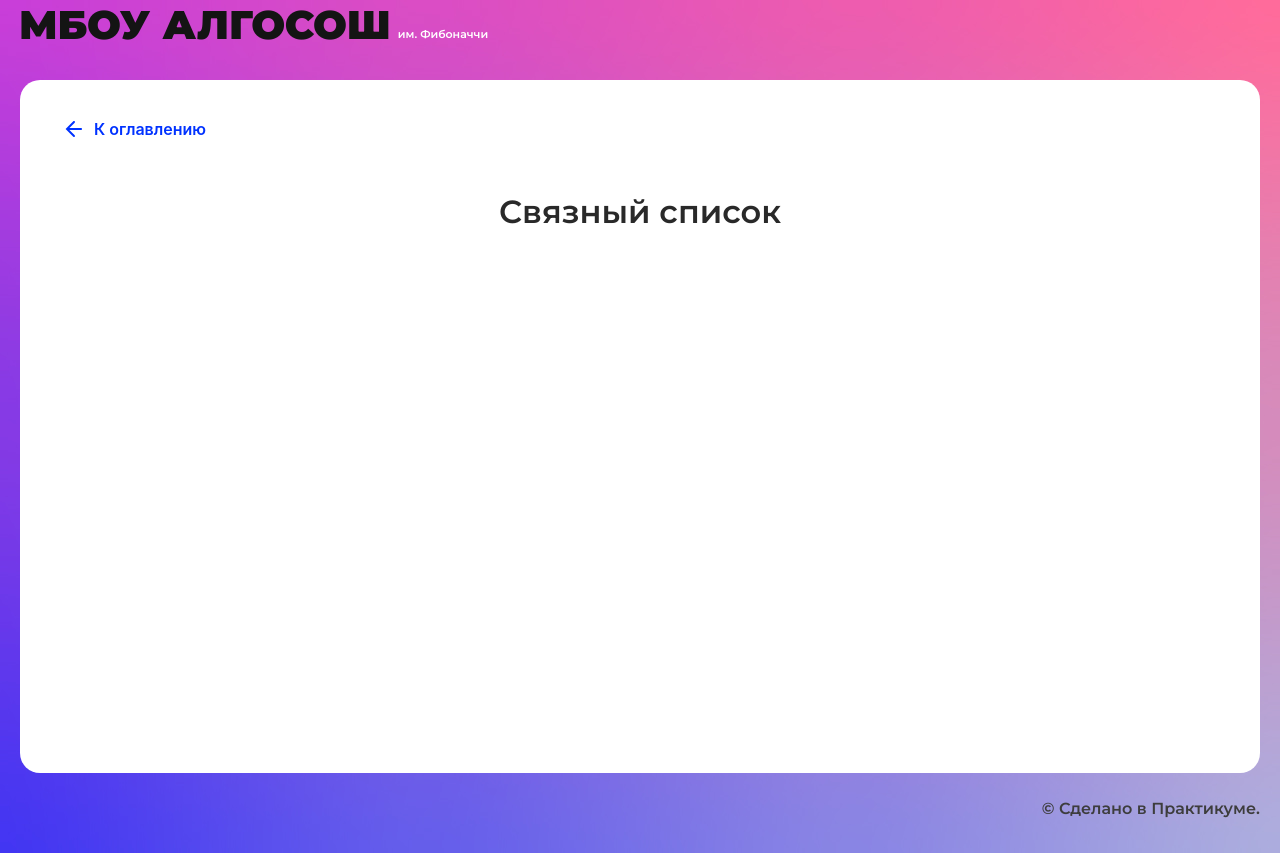
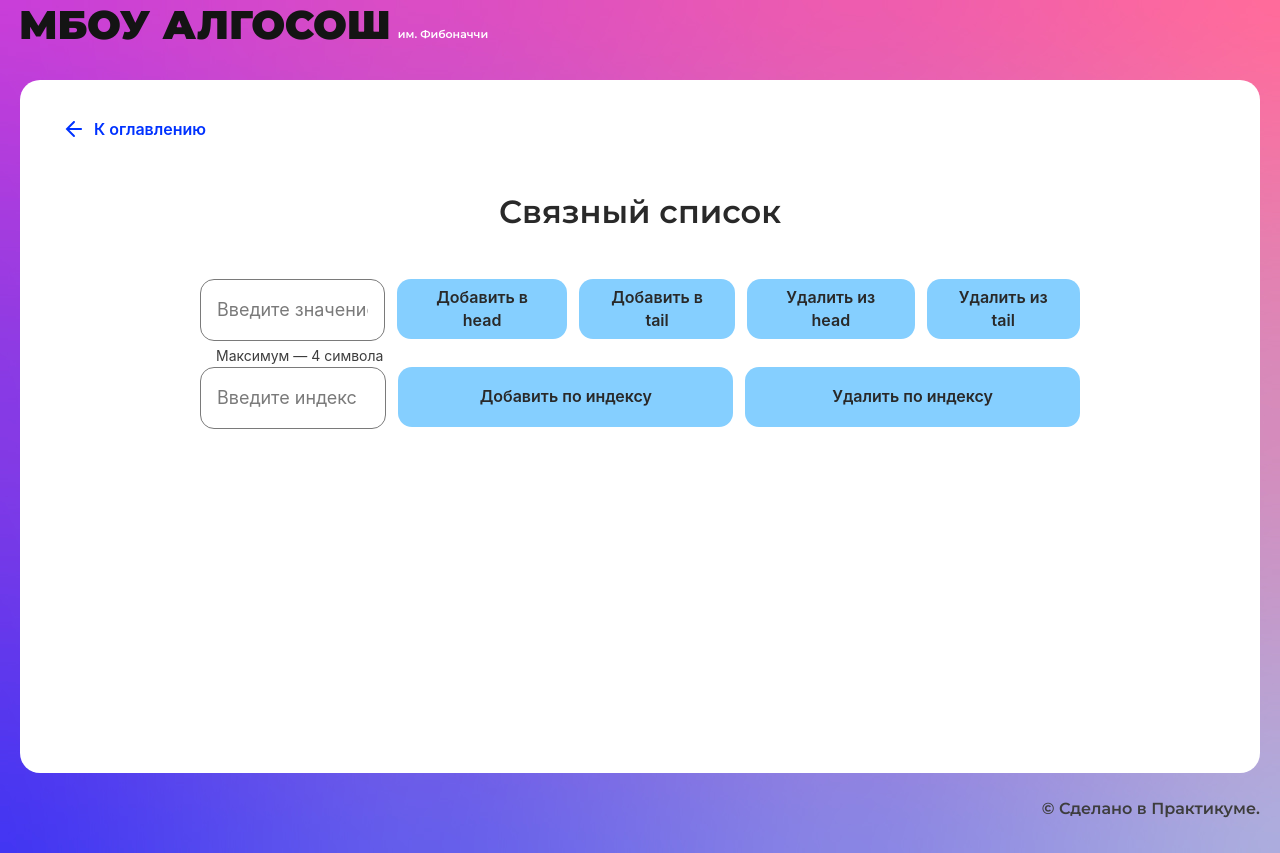
Before and after one commit to anna-vetyugova/algososh, a React (Create React App) app: page /list in a window 1280 px wide. Built offline with nearby package versions, Linux system fonts and the light colour scheme.

Commit message:
fix: third algo

```diff
--- /dev/null
+++ b/src/components/list-page/list-page.module.css
@@ -0,0 +1,18 @@
+.container {
+  display: flex;
+  flex-direction: column;
+  margin: 0 144px;
+  justify-content: center;
+}
+.buttons {
+  display: flex;
+  flex-direction: row;
+  gap: 12px;
+  justify-content: space-between;
+}
+.input {
+  width: 204px;
+}
+.button {
+  width: 362px;
+}
--- a/src/components/list-page/list-page.tsx
+++ b/src/components/list-page/list-page.tsx
@@ -1,10 +1,75 @@
 import React from "react";
 import { SolutionLayout } from "../ui/solution-layout/solution-layout";
+
+import { useState, ChangeEvent } from "react";
+import { Input } from "../ui/input/input";
+import { Button } from "../ui/button/button";
+import { Circle } from "../ui/circle/circle";
+import styles from "../list-page/list-page.module.css";
 
 export const ListPage: React.FC = () => {
   return (
     <SolutionLayout title="Связный список">
-
+      <div className={styles.container}>
+        <div className={styles.buttons}>
+          <Input
+            isLimitText={true}
+            max={4}
+            maxLength={4}
+            placeholder='Введите значение'
+            type={'text'}
+            // onChange={onChange}
+            extraClass={styles.input}
+          />
+          <Button
+            text={"Добавить в head"}
+            // onClick={startAlgorithm}
+            // isLoader={isLoader}
+            // disabled={isDisabled}
+          />
+          <Button
+            text={"Добавить в tail"}
+            // onClick={startAlgorithm}
+            // isLoader={isLoader}
+            // disabled={isDisabled}
+          />
+          <Button
+            text={"Удалить из head"}
+            // onClick={startAlgorithm}
+            // isLoader={isLoader}
+            // disabled={isDisabled}
+          />
+          <Button
+            text={"Удалить из tail"}
+            // onClick={startAlgorithm}
+            // isLoader={isLoader}
+            // disabled={isDisabled}
+          />
+        </div>
+        <div className={styles.buttons}>
+          <Input
+            isLimitText={false}
+            placeholder='Введите индекс'
+            type={'text'}
+            // onChange={onChange}
+            extraClass={styles.input}
+          />
+          <Button
+            text={"Добавить по индексу"}
+            // onClick={startAlgorithm}
+            // isLoader={isLoader}
+            // disabled={isDisabled}
+            extraClass={styles.button}
+          />
+          <Button
+            text={"Удалить по индексу"}
+            // onClick={startAlgorithm}
+            // isLoader={isLoader}
+            // disabled={isDisabled}
+            extraClass={styles.button}
+          />
+        </div>
+    </div>
     </SolutionLayout>
   );
 };
--- a/src/components/queue-page/queue-page.tsx
+++ b/src/components/queue-page/queue-page.tsx
@@ -1,10 +1,95 @@
 import React from "react";
 import { SolutionLayout } from "../ui/solution-layout/solution-layout";
 
+import { useState, ChangeEvent } from "react";
+import { Input } from "../ui/input/input";
+import { Button } from "../ui/button/button";
+import { Circle } from "../ui/circle/circle";
+import styles from "../stack-page/stack-page.module.css";
+
 export const QueuePage: React.FC = () => {
+  const [isLoader, setLoader] = useState(false);
+  const [isDisabled, setDisabled] = useState(false);
+  const [isError, setError] = useState(false);
+
+  const [input, setInput] = useState<number>(0);
+  const [currentStepIndex, setCurrentStepIndex] = useState(0);
+  const [steps, setSteps] = useState<number[] | null>(null);
+
+  const startAlgorithm = () => {
+    // const newSteps: number[] = fibbonacchiNumber(input);
+    // setSteps(newSteps);
+    // setLoader(true);
+    // setCurrentStepIndex(0);
+
+    // console.log(newSteps.length - 1);
+    // let index = 0;
+    // const intervalId = setInterval(() => {
+    //   if (index >= newSteps.length - 1) {
+    //     clearInterval(intervalId);
+    //     setLoader(false);
+    //     return;
+    //   }
+    //   setCurrentStepIndex(++index);
+    // }, 1000);
+  }
+
+  const onChange = (e: ChangeEvent<HTMLInputElement>) => {
+    // if(parseFloat(e.target.value) < 0 || Number.isInteger(parseFloat(e.target.value)) === false) {
+    //   setError(true);
+    //   return
+    // } else {
+    //   setError(false);
+    //   setInput(parseInt(e.target.value));
+    // }
+  }
+
   return (
     <SolutionLayout title="Очередь">
-
+      <div className={styles.container}>
+        <div className={styles.main}>
+          <div className={styles.inputContainer}>
+            <Input
+              isLimitText={true}
+              max={4}
+              maxLength={4}
+              placeholder='Введите текст'
+              type={'text'}
+              onChange={onChange}
+              extraClass={styles.input}
+            />
+            <Button
+              text={"Добавить"}
+              onClick={startAlgorithm}
+              isLoader={isLoader}
+              disabled={isDisabled}
+            />
+            <Button
+              text={"Удалить"}
+              onClick={startAlgorithm}
+              isLoader={isLoader}
+              disabled={isDisabled}
+            />
+          </div>
+          <Button
+            text={"Очистить"}
+            onClick={startAlgorithm}
+            isLoader={isLoader}
+            disabled={isDisabled}
+          />
+        </div>
+        {/* <ul className={styles.circles}>
+          {steps?.map((number, index) => {
+            while(index <= currentStepIndex) {
+              return (
+                <li key={index} className={styles.circle}>
+                  <Circle letter={number.toString()} index={index}/>
+                </li>
+              );
+            }
+          })}
+        </ul> */}
+      </div>
     </SolutionLayout>
   );
 };
--- a/src/components/sorting-page/sorting-page.tsx
+++ b/src/components/sorting-page/sorting-page.tsx
@@ -10,7 +10,8 @@ import { Column } from "../ui/column/column";
 import { useState } from "react";
 import { sortArrayByType } from "./algorithm";
 import { ElementStates } from "../../types/element-states";
-import { getChartStatus } from "../string/algorithm";
+import { getColumnStatus } from "./algorithm";
+
 export const SortingPage: React.FC = () => {
   const [newArray, setNewArray] = useState<number[] | null>(null);
   const [sortedArray, setSorted] = useState<number[][] | null>(null);
@@ -88,8 +89,8 @@ export const SortingPage: React.FC = () => {
       </div>
       <ul className={styles.array}>
         {sortedArray?.[currentStepIndex].map((number, index) => {
-          const steps = sortedArray;
-          const status = getChartStatus({ index, steps, currentStepIndex });
+          const status = getColumnStatus({ index, sortedArray, currentStepIndex });
+
           const state = status === "sorted"
               ? ElementStates.Modified
               : status === "sorting"
--- /dev/null
+++ b/src/components/stack-page/stack-page.module.css
@@ -0,0 +1,28 @@
+.container {
+  margin: 0 225px;
+}
+.main {
+  display: flex;
+  flex-direction: row;
+  justify-content: space-between;
+}
+.inputContainer {
+  display: flex;
+  gap: 12px;
+  width: 100%;
+}
+.input {
+  width: 377px;
+}
+
+
+.circles {
+  display: flex;
+  gap: 16px;
+  margin-top: 48px;
+  max-width: 944px;
+  justify-content: center;
+}
+.circle {
+  list-style: none;
+}
--- a/src/components/stack-page/stack-page.tsx
+++ b/src/components/stack-page/stack-page.tsx
@@ -1,10 +1,95 @@
 import React from "react";
 import { SolutionLayout } from "../ui/solution-layout/solution-layout";
 
+import { useState, ChangeEvent } from "react";
+import { Input } from "../ui/input/input";
+import { Button } from "../ui/button/button";
+import { Circle } from "../ui/circle/circle";
+import styles from "../stack-page/stack-page.module.css";
+import Stack from "./stack";
+
 export const StackPage: React.FC = () => {
+  const [isLoader, setLoader] = useState(false);
+  const [isDisabled, setDisabled] = useState(false);
+
+  const [stack, setStack] = useState(() => new Stack<string>());
+  const [inputValue, setInputValue] = useState<string>('');
+  const [stackArr, setStackArr] = useState<string[] | null>(null);
+  const [currentStepIndex, setCurrentStepIndex] = useState(0);
+
+  const addItem = () => {
+    if(!inputValue.length) return;
+
+    setInputValue(''); // Clear input value first
+    if (!inputValue.length) return; // Exit if input value is empty
+
+    stack.push(inputValue);
+    setStackArr(stack.toArray());
+    setCurrentStepIndex(0);
+  }
+
+  const deleteItem = () => {
+    if (stackArr && stackArr.length > 0) {
+      stack.pop();
+      setStackArr(stack.toArray());
+    }
+    return
+  };
+
+  const deleteArray = () => {
+    stack.clear();
+    setStackArr(stack.toArray());
+  }
+  const onChange = (e: ChangeEvent<HTMLInputElement>) => {
+    setInputValue(e.target.value);
+  }
+
   return (
     <SolutionLayout title="Стек">
-
+      <div className={styles.container}>
+        <div className={styles.main}>
+          <div className={styles.inputContainer}>
+            <Input
+              isLimitText={true}
+              max={4}
+              maxLength={4}
+              placeholder='Введите текст'
+              type={'text'}
+              onChange={onChange}
+              extraClass={styles.input}
+              value={inputValue}
+            />
+            <Button
+              text={"Добавить"}
+              onClick={addItem}
+              isLoader={isLoader}
+              disabled={isDisabled}
+            />
+            <Button
+              text={"Удалить"}
+              onClick={deleteItem}
+              isLoader={isLoader}
+              disabled={isDisabled}
+            />
+          </div>
+          <Button
+            text={"Очистить"}
+            onClick={deleteArray}
+            isLoader={isLoader}
+            disabled={isDisabled}
+          />
+        </div>
+        <ul className={styles.circles}>
+        {stackArr?.map((item, index, arr) => {
+          const head = index === arr.length-1 ? 'top' : '';
+          return (
+            <li key={index} className={styles.circle}>
+              <Circle letter={item} tail={index.toString()} head={head}/>
+            </li>
+          );
+        })}
+        </ul>
+      </div>
     </SolutionLayout>
   );
 };
--- /dev/null
+++ b/src/components/stack-page/stack.ts
@@ -0,0 +1,37 @@
+interface IStack<T> {
+  push: (item: T) => void;
+  pop: () => void;
+  peak: () => T | null; // узнать значение на вершине стека
+  getSize: () => number;
+  clear: () => void;
+  toArray: () => T[]
+}
+
+export default class Stack<T> implements IStack<T> {
+  private container: T[] = [];
+
+
+
+  push = (item: T): void => {
+    this.container.push(item)
+  };
+
+  pop = (): void => {
+    this.container.pop();
+  };
+
+  peak = (): T | null => {
+    return this.container[this.getSize() - 1];
+  };
+
+  getSize = (): number => this.container.length;
+
+  clear = (): void => {
+    this.container = [];
+  };
+
+  toArray = (): T[] => {
+    return [...this.container];
+  }
+
+}
--- a/src/components/string/algorithm.ts
+++ b/src/components/string/algorithm.ts
@@ -1,7 +1,7 @@
 
 type Props = {
   index: number;
-  steps: string[][] | number[][];
+  steps: string[][];
   currentStepIndex: number;
 };
 
```
Also changed, not shown: src/components/sorting-page/algorithm.ts (+49 -25 lines), src/components/queue-page/queue-page.module.css (added).
